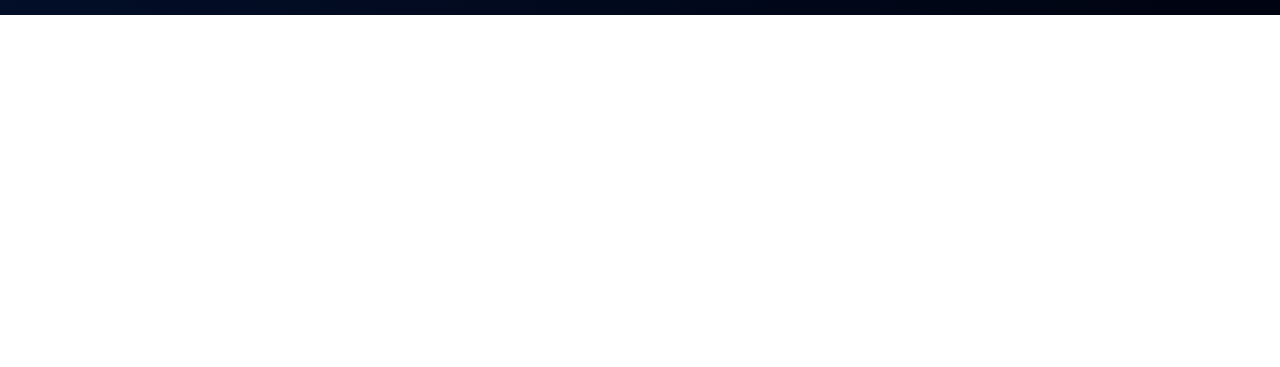
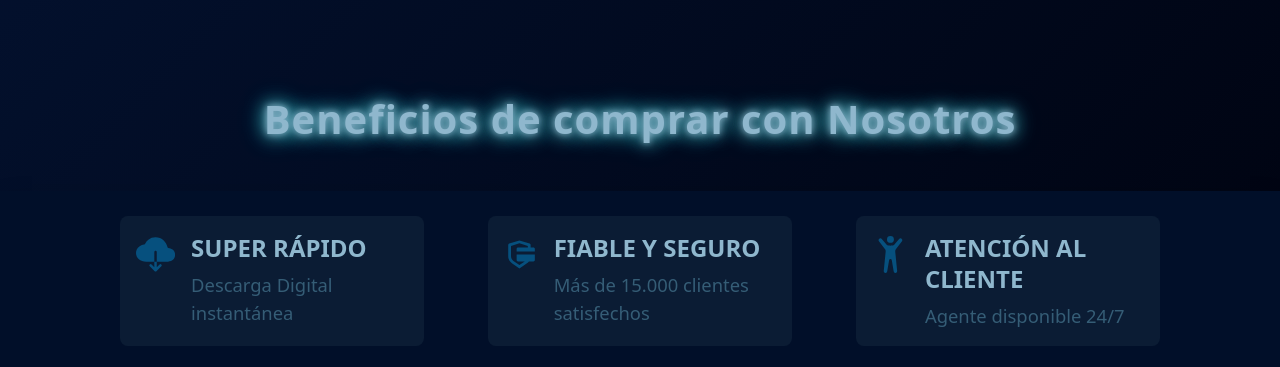
Before and after one commit to sara-18Git/proyecto2-grupal, a React (Vite) app in the folder proyecto2/: page / in a window 1280 px wide. Shown: the part 1483-1850 px from the top of the page. Before the commit the page ends 1498 px from the top, so only its background shows below. Built offline with nearby package versions, Linux system fonts and the light colour scheme.

Commit message:
termiene de hacer el componente beneficios

```diff
--- /dev/null
+++ b/proyecto2/src/components/Beneficios.jsx
@@ -0,0 +1,50 @@
+import React from "react";
+import "bootstrap/dist/css/bootstrap.css";
+import { IoCloudDownload } from "react-icons/io5";
+import { RiSecurePaymentFill } from "react-icons/ri";
+import { BsPersonArmsUp } from "react-icons/bs";
+import "./css/beneficios.css";
+
+const Beneficios = () => {
+  return (
+    <div className="contenedorBeneficios mt-5 h-100 overflow-hidden">
+      <h2 className="TituloBeneficios text-center mb-5">
+        Beneficios de comprar con Nosotros
+      </h2>
+
+      <div className="divBeneficios row justify-content-center mx-0 h-100 gap-lg-5">
+        <div className="col-md-3 mb-4 px-2">
+          <div className="beneficio-item d-flex align-items-start p-3">
+            <IoCloudDownload className="icono-beneficio me-3" />
+            <div>
+              <h3 className="tituloDeBeneficios h6">SUPER RÁPIDO</h3>
+              <p className="subtituloBeneficios small mb-0">Descarga Digital instantánea</p>
+            </div>
+          </div>
+        </div>
+
+        <div className="col-md-3 mb-4 px-2">
+          <div className="beneficio-item d-flex align-items-start p-3">
+            <RiSecurePaymentFill  className="icono-beneficio me-3  w-lg-50 w-md-25" />
+            <div>
+              <h3 className="tituloDeBeneficios h6"> FIABLE Y SEGURO</h3>
+              <p className="subtituloBeneficios small mb-0">Más de 15.000 clientes satisfechos</p>
+            </div>
+          </div>
+        </div>
+
+        <div className="col-md-3 mb-4 px-2">
+          <div className="beneficio-item d-flex align-items-start p-3">
+            <BsPersonArmsUp className="icono-beneficio me-3 " />
+            <div>
+              <h3 className="tituloDeBeneficios h6">ATENCIÓN AL CLIENTE</h3>
+              <p className="subtituloBeneficios small mb-0">Agente disponible 24/7</p>
+            </div>
+          </div>
+        </div>
+      </div>
+    </div>
+  );
+};
+
+export default Beneficios;
--- /dev/null
+++ b/proyecto2/src/components/css/beneficios.css
@@ -0,0 +1,205 @@
+.contenedorBeneficios {
+  width: 100%;
+  max-width: 100%;
+}
+.icono-beneficio{
+ color: #06507e;
+}
+.divBeneficios {
+  background-color: #010f29;
+    box-shadow:
+
+    0 4px 20px #0a031f1a;      /* Sombra exterior difuminada */
+  margin-left: 0;
+  margin-right: 0;
+  padding-top: 25px;
+  display: flex;
+  justify-content: center;
+  align-items: stretch;
+  flex-wrap: wrap;
+  gap: 1.5rem;
+}
+
+.col-md-3 {
+  display: flex;
+  justify-content: center;
+  flex: 1;
+  min-width: 280px;
+  max-width: 320px;
+}
+
+.beneficio-item {
+  background-color: #102239b7;
+  border-radius: 8px;
+  border-right: #0ff 1px sol;
+  display: flex;
+  align-items: flex-start;
+  width: 100%;
+  padding: 55px;
+}
+.TituloBeneficios {
+  margin-top: 25px;
+  font-size: 30px;
+  color: #8fb7cd;
+  text-shadow:
+    0 0 5px #8fb7cd,
+    0 0 10px rgba(143, 183, 205, 0.7),
+    0 0 15px rgba(0, 255, 255, 0.5);
+  animation: breathing 4s ease-in-out infinite;
+  font-weight: 600;
+  letter-spacing: 1px;
+}
+
+@keyframes breathing {
+  0%, 100% {
+    text-shadow:
+      0 0 5px #8fb7cd,
+      0 0 10px rgba(143, 183, 205, 0.7),
+      0 0 15px rgba(0, 255, 255, 0.5);
+  }
+  50% {
+    text-shadow:
+      0 0 8px #8fb7cd,
+      0 0 16px rgba(143, 183, 205, 0.8),
+      0 0 22px rgba(0, 255, 255, 0.6),
+      0 0 30px rgba(0, 255, 255, 0.4);
+  }
+}
+.texto-container {
+  flex: 1;
+}
+.tituloDeBeneficios {
+  line-height: 1.3;
+  margin-top: 0;
+  margin-bottom: 0.5rem;
+  font-weight: 700;
+  font-size: 1.2rem;
+  color: #8fb7cd;
+}
+.subtituloBeneficios {
+
+  color: #355d76;
+  line-height: 1.5;
+  margin-bottom: 0;
+  font-size: 7rem;
+}
+
+@media (max-width: 575.98px) {
+  .contenedorBeneficios h2 {
+    font-size: 1.8rem;
+    margin-bottom: 2rem;
+  }
+
+  .beneficio-item {
+    padding: 1.2rem;
+  }
+
+  .beneficio-item h3 {
+    font-size: 1.1rem;
+  }
+
+  .beneficio-item p {
+    font-size: 0.95rem;
+  }
+
+  .icono-beneficio {
+    font-size: 1.8rem;
+  }
+
+  .divBeneficios {
+    gap: 1rem;
+  }
+
+  .col-md-3 {
+    min-width: 100%;
+  }
+}
+@media (min-width: 576px) and (max-width: 767.98px) {
+  .contenedorBeneficios h2 {
+    font-size: 2rem;
+    margin-bottom: 2.5rem;
+  }
+
+  .beneficio-item {
+    padding: 1.5rem;
+  }
+
+  .beneficio-item h3 {
+    font-size: 1.2rem;
+  }
+
+  .beneficio-item p {
+    font-size: 1rem;
+  }
+
+  .icono-beneficio {
+    font-size: 2rem;
+  }
+}
+@media (min-width: 768px) and (max-width: 991.98px) {
+  .contenedorBeneficios h2 {
+    font-size: 2.2rem;
+    margin-bottom: 3rem;
+  }
+
+  .beneficio-item {
+    padding: 1.5rem;
+  }
+
+  .beneficio-item h3 {
+    font-size: 1.3rem;
+  }
+
+  .beneficio-item p {
+    font-size: 1.05rem;
+  }
+
+  .icono-beneficio {
+    font-size: 2.2rem;
+  }
+}
+@media (min-width: 992px) and (max-width: 1199.98px) {
+  .contenedorBeneficios h2 {
+    font-size: 2.3rem;
+    margin-bottom: 3.5rem;
+  }
+
+  .beneficio-item {
+    padding: 1.8rem;
+  }
+
+  .beneficio-item h3 {
+    font-size: 1.4rem;
+  }
+
+  .beneficio-item p {
+    font-size: 1.1rem;
+  }
+
+  .icono-beneficio {
+    font-size: 2.5rem;
+  }
+}
+
+@media (min-width: 1200px) {
+  .contenedorBeneficios h2 {
+    font-size: 2.5rem;
+    margin-bottom: 4rem;
+  }
+
+  .beneficio-item {
+    padding: 2rem;
+  }
+
+  .beneficio-item h3 {
+    font-size: 1.5rem;
+  }
+
+  .beneficio-item p {
+    font-size: 1.15rem;
+  }
+
+  .icono-beneficio {
+    font-size: 2.8rem;
+  }
+}
--- a/proyecto2/src/pages/HomePage.jsx
+++ b/proyecto2/src/pages/HomePage.jsx
@@ -1,13 +1,16 @@
-import React from 'react'
-import Carruseles from '../components/carruseles'
-import Carrusel from '../components/Carrusel'
+import React from "react";
+import Carruseles from "../components/carruseles";
+import Carrusel from "../components/Carrusel";
+import Beneficios from "../components/Beneficios";
 const HomePage = () => {
   return (
-    <div><hr />
+    <div>
       <Carrusel></Carrusel>
-     <Carruseles></Carruseles>
+      <Carruseles></Carruseles>
+      <br />
+      <Beneficios></Beneficios>
     </div>
-  )
-}
+  );
+};
 
-export default HomePage
+export default HomePage;
```
